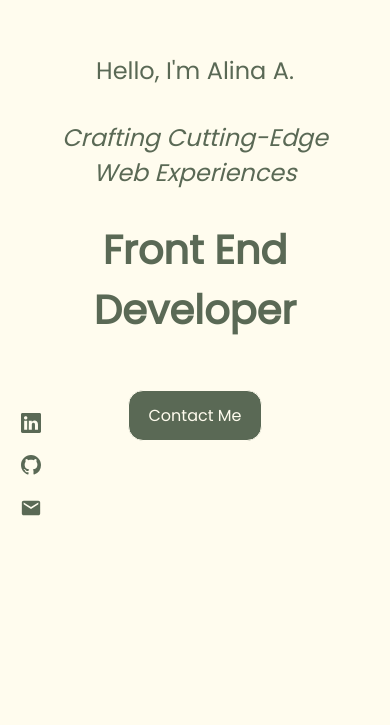
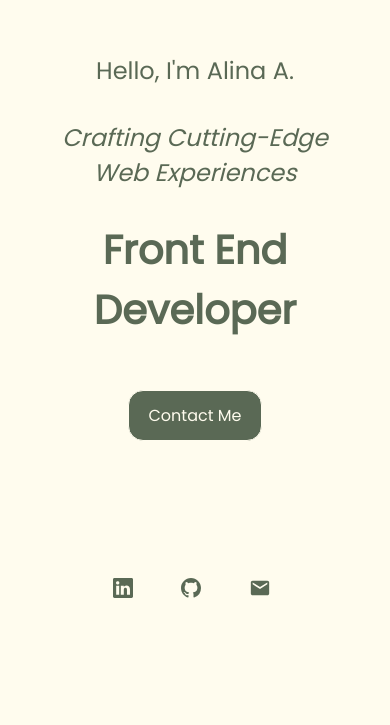
Before and after one commit to al946x/personal-portfolio, a React (Create React App) app: page / in a window 390 px wide. Shown: the part 119-844 px from the top of the page. Built offline with nearby package versions, Linux system fonts and the light colour scheme.

Commit message:
media queries

```diff
--- a/src/components/header/header.css
+++ b/src/components/header/header.css
@@ -106,12 +106,12 @@ font-size: 1rem;
 
 .header-socials {
     display: flex;
-    flex-direction: column;
+    flex-direction: row;
     align-items: center;
-    gap: 1rem;
+    gap: 3rem;
     position: absolute;
-    left: 5%;
-    bottom: 13rem;
+    left: 29%;
+    bottom: 8rem;
 
 }
 
```
